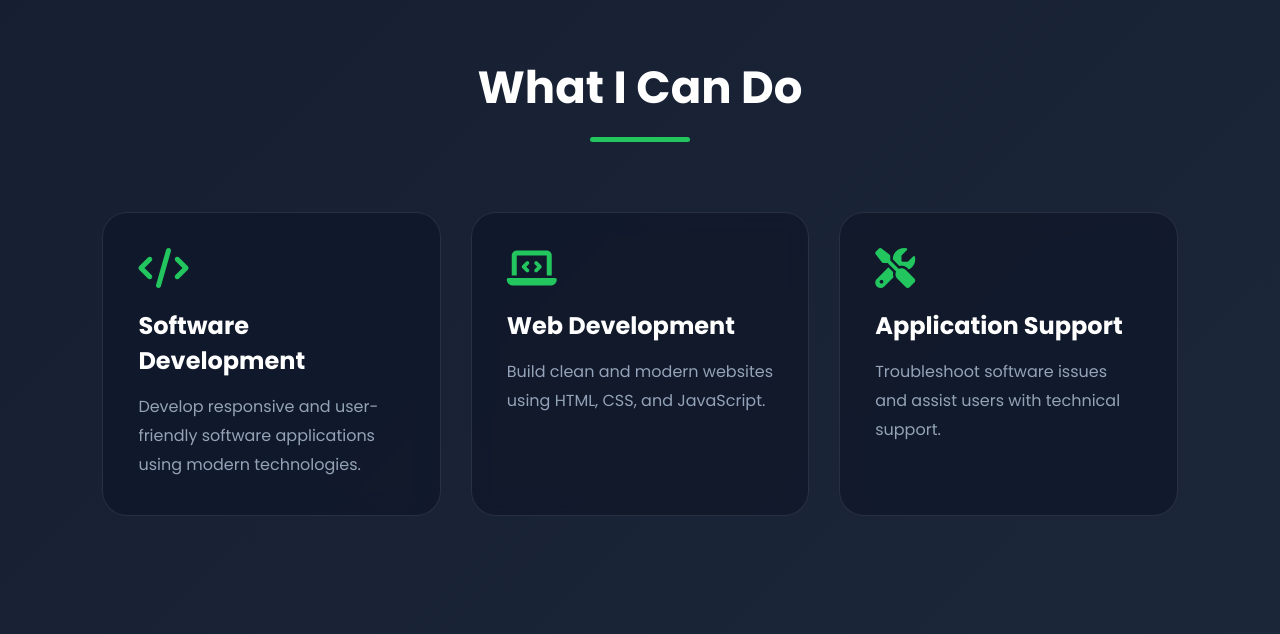
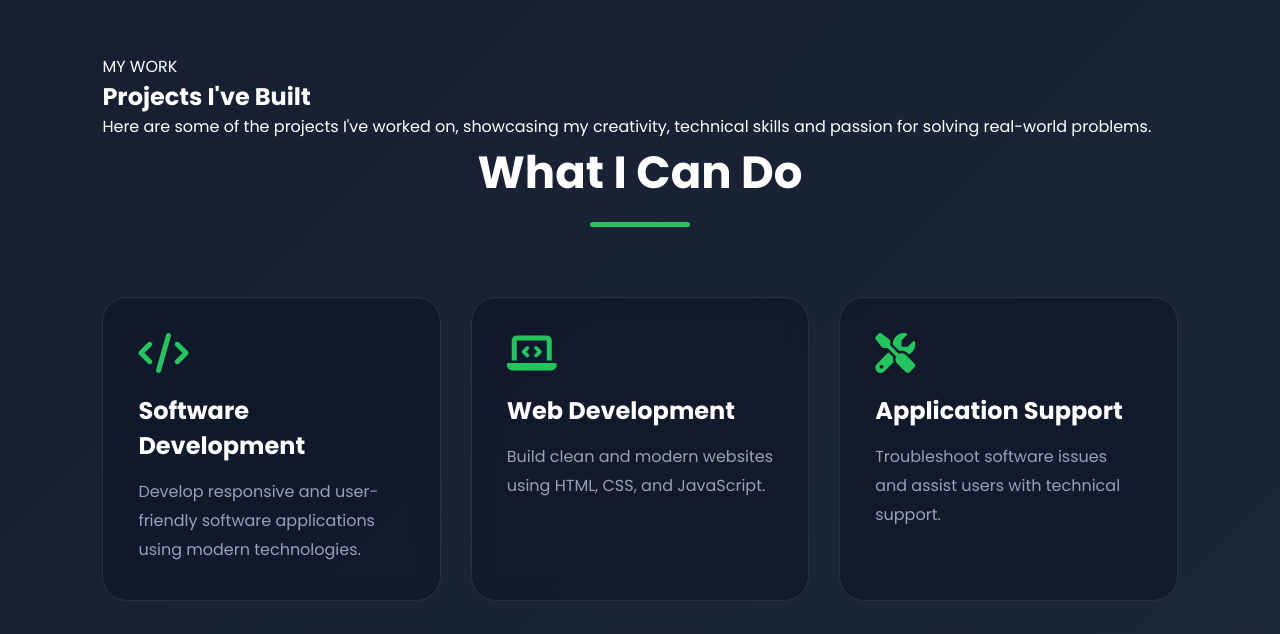
Before and after one commit to AvuyileMto2001/my, a plain HTML site: page index.html in a window 1280 px wide. Shown: the part 2046-2680 px from the top of the page. Drawn offline with Linux system fonts and the light colour scheme.

Commit message:
Add My Projects section to index.html
Added a new projects section to showcase work.

```diff
--- a/index.html
+++ b/index.html
@@ -448,6 +448,20 @@
     </div>
   </section>
 
+<!-- My Projects Section -->
+<section id="projects" class="projects">
+    <div class="section-heading">
+        <span>MY WORK</span>
+        <h2>Projects I've Built</h2>
+        <p>
+            Here are some of the projects I've worked on,
+            showcasing my creativity, technical skills
+            and passion for solving real-world problems.
+        </p>
+    </div>
+
+    <div class="project-container
+
   <section id="services">
     <div class="section-title">
       <h2>What I Can Do</h2>
```
